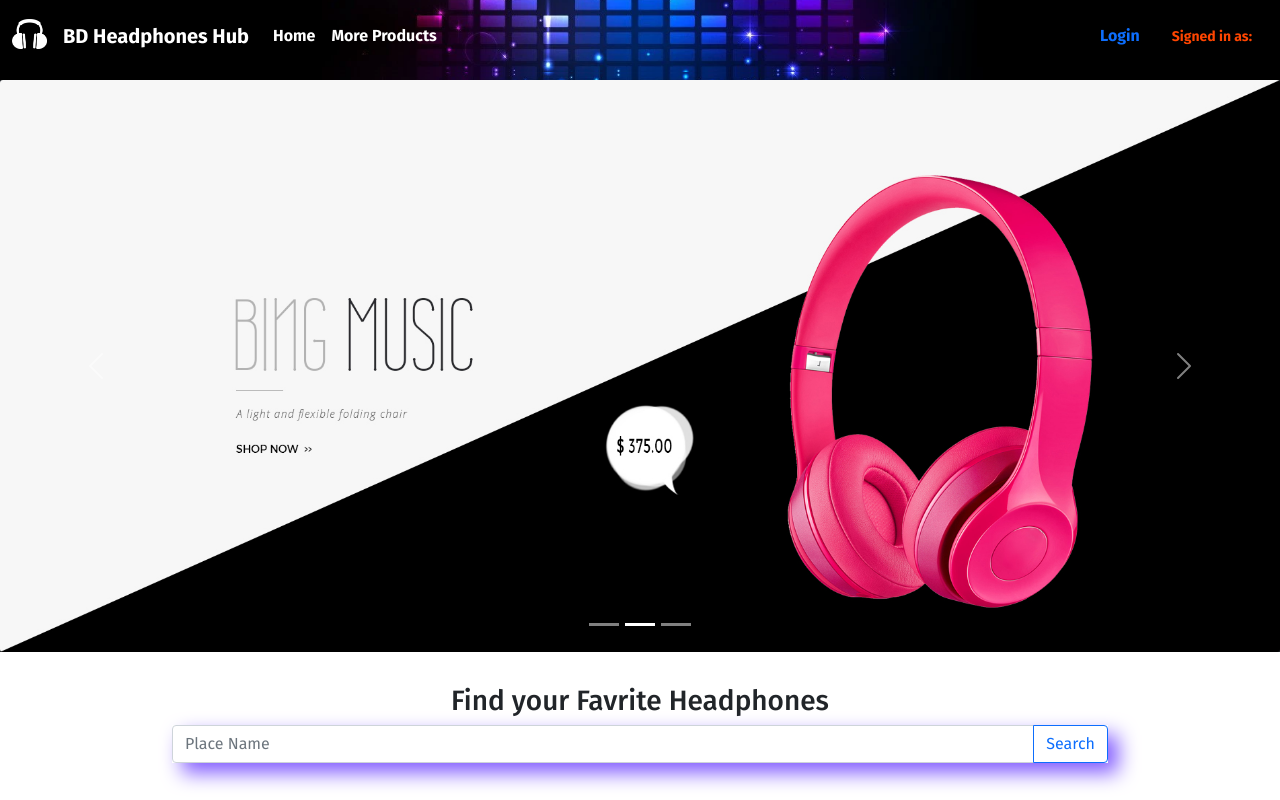
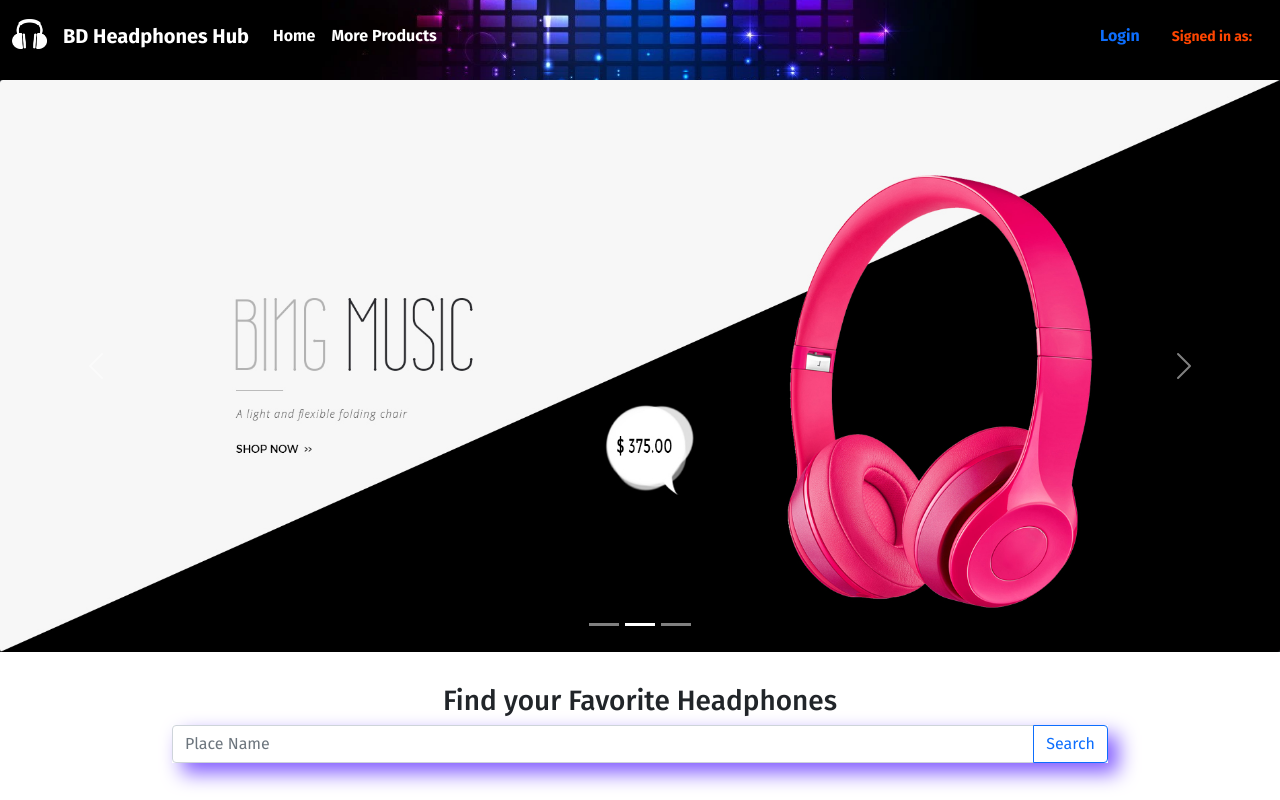
Before and after one commit to Piaowei/bd-headphones-hub-client-side, a React (Create React App) app: page / in a window 1280 px wide. Shown: the top 800 px of the page. Built offline with nearby package versions, Linux system fonts and the light colour scheme; no server answers.

Commit message:
final revised done

```diff
--- a/src/Pages/Home/Banner/Banner.js
+++ b/src/Pages/Home/Banner/Banner.js
@@ -39,7 +39,7 @@
 
             </Carousel>
             <br />
-            <h3 className="top-rated pt-2 ">Find your Favrite Headphones</h3>
+            <h3 className="top-rated pt-2 ">Find your Favorite Headphones</h3>
             <div className="container-fluid pb-3 w-75 ">
                 <div className="input-group mb-3 carts-home ">
                     <input type="text" className="form-control" placeholder="Place Name" aria-label="Course Name" aria-describedby="button-addon2" />
```
